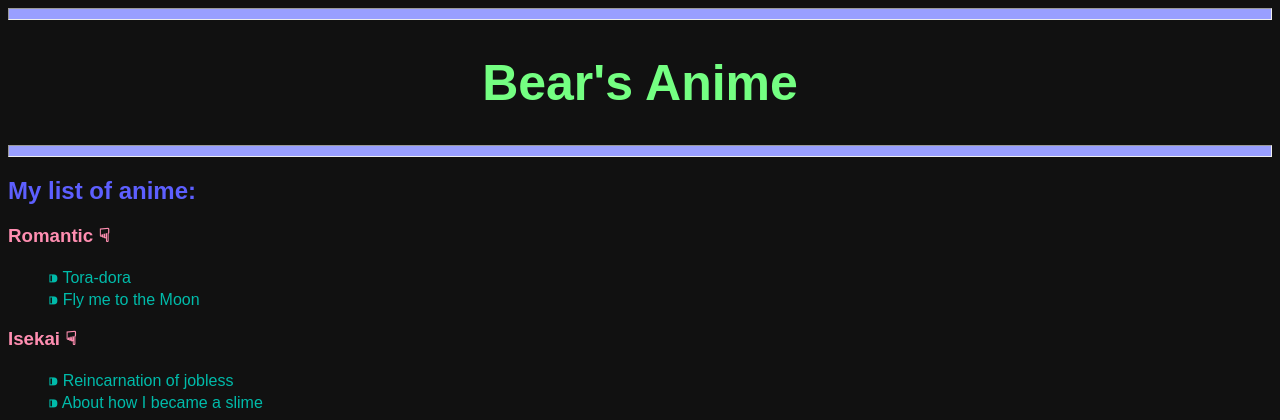
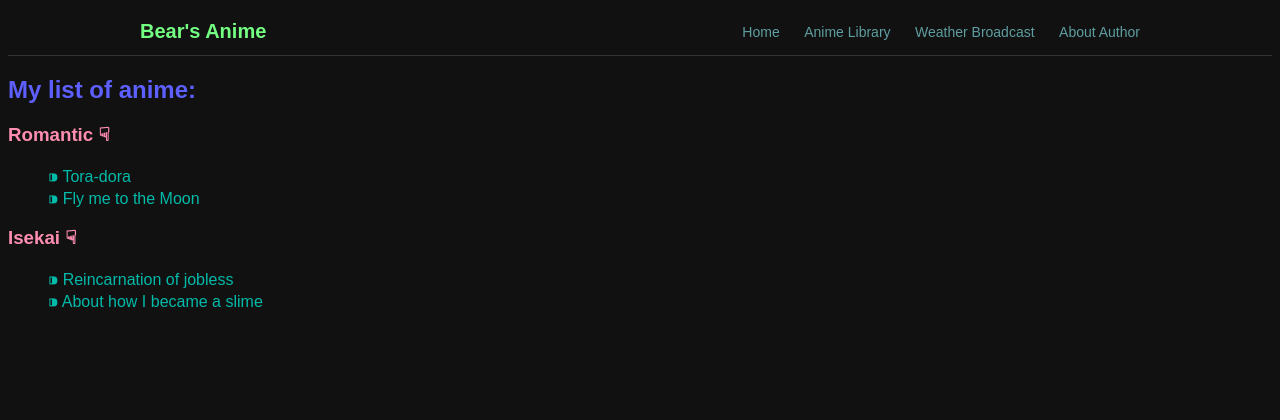
Before and after one commit to MrQwerty13/myWebPage, a Flask app: page /anime in a window 1280 px wide. Shown: the top 420 px of the page. Run offline with Flask 3, Linux system fonts and the light colour scheme.

Commit message:
Add navigation bar to home and anime pages
Introduced a consistent top navigation bar to both home.html and anime.html templates, including links for Home, Anime Library, Weather Broadcast, and About Author. Updated styleHome.css and styleAnime.css to style the new navigation elements and removed redundant or conflicting styles.

```diff
--- a/static/styleAnime.css
+++ b/static/styleAnime.css
@@ -2,9 +2,29 @@ body {
     font-family: "American Typewriter", sans-serif;
     text-align: center;
     background: #111;
-    hr {
-        height: 10px;
-        background-color: #999fff;
+    .top-nav {
+        background: #111;
+        border-bottom: 1px solid #333;
+    }
+    .nav-container {
+        max-width: 1000px;
+        margin: 0 auto;
+        padding: 12px 20px;
+        display: flex;
+        justify-content: space-between;
+        align-items: center;
+    }
+    .nav-logo a {
+      color: #74ff82;
+      font-size: 20px;
+      font-weight: bold;
+      text-decoration: none;
+    }
+    .nav-links a {
+      margin-left: 20px;
+      color: cadetblue;
+      text-decoration: none;
+      font-size: 14px;
     }
     .logo {
         width: 80px;
--- a/templates/anime.html
+++ b/templates/anime.html
@@ -1,29 +1,37 @@
 <!DOCTYPE html>
 <html lang="en">
 <head>
+  <meta charset="UTF-8">
+  <title>Bear's Anime</title>
   <link rel="stylesheet" href="{{ url_for('static', filename='styleAnime.css') }}">
-      <title>Bear's Anime</title>
 </head>
+
 <body>
-    <hr>
-    <h1 title="Bear's Anime">
-      Bear's Anime
-    </h1>
-    <hr>
-    <div class="library">
-      <h2 title="Awwww, hottie">
-          My list of anime:
-      </h2>
-      <div class="anime">
+  <header class="top-nav">
+    <div class="nav-container">
+      <div class="nav-logo">
+        <a href="/anime">Bear's Anime</a>
+      </div>
+      <nav class="nav-links">
+        <a href="/">Home</a>
+        <a href="/anime">Anime Library</a>
+        <a href="/">Weather Broadcast</a>
+        <a href="/">About Author</a>
+      </nav>
+    </div>
+  </header>
+  <main class="library">
+    <h2>My list of anime:</h2>
+    <section class="anime">
       {% for genre, titles in anime.items() %}
-          <h3 title="It is the best ganre">{{ genre }} ☟</h3>
+        <h3>{{ genre }} ☟</h3>
         <ul>
           {% for title in titles %}
-              <li title="I love it!">⁍ {{ title }}</li>
+            <li>⁍ {{ title }}</li>
           {% endfor %}
         </ul>
       {% endfor %}
-      </div>
-    </div>
+    </section>
+  </main>
 </body>
 </html>
```
Also changed, not shown: static/styleHome.css (+23 -8 lines), templates/home.html (+11 -10 lines). Lines whose indentation alone changed are shown as unchanged.
